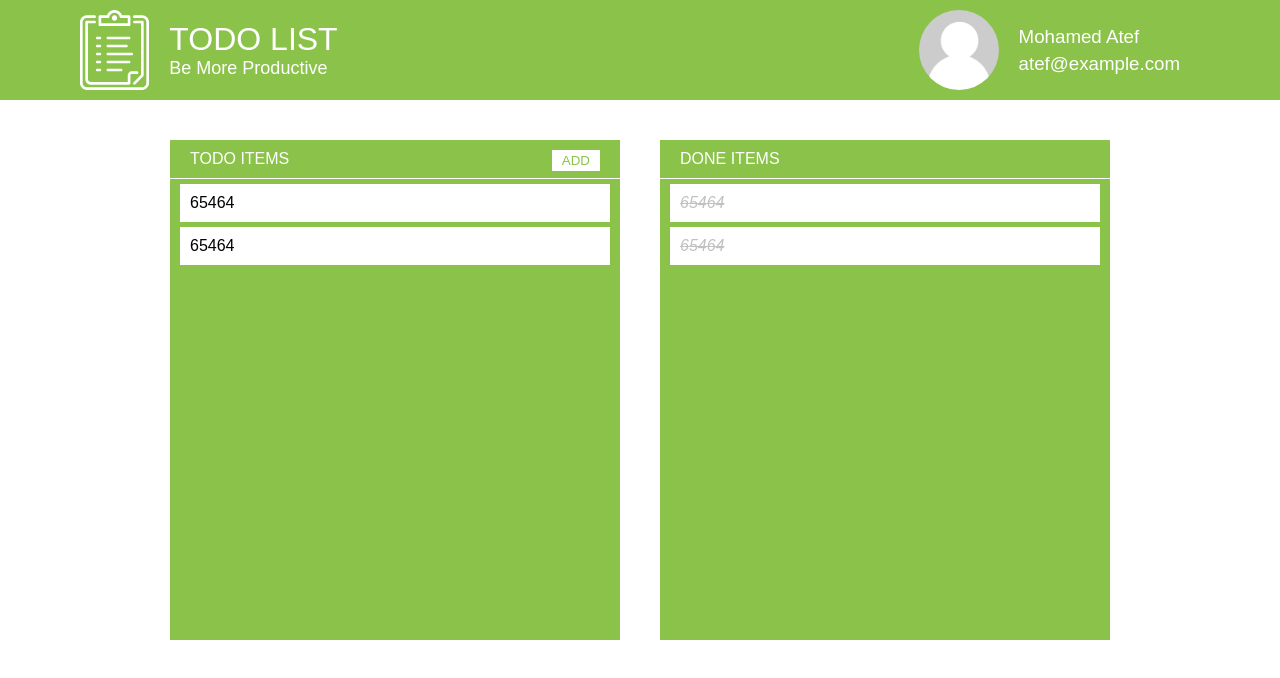
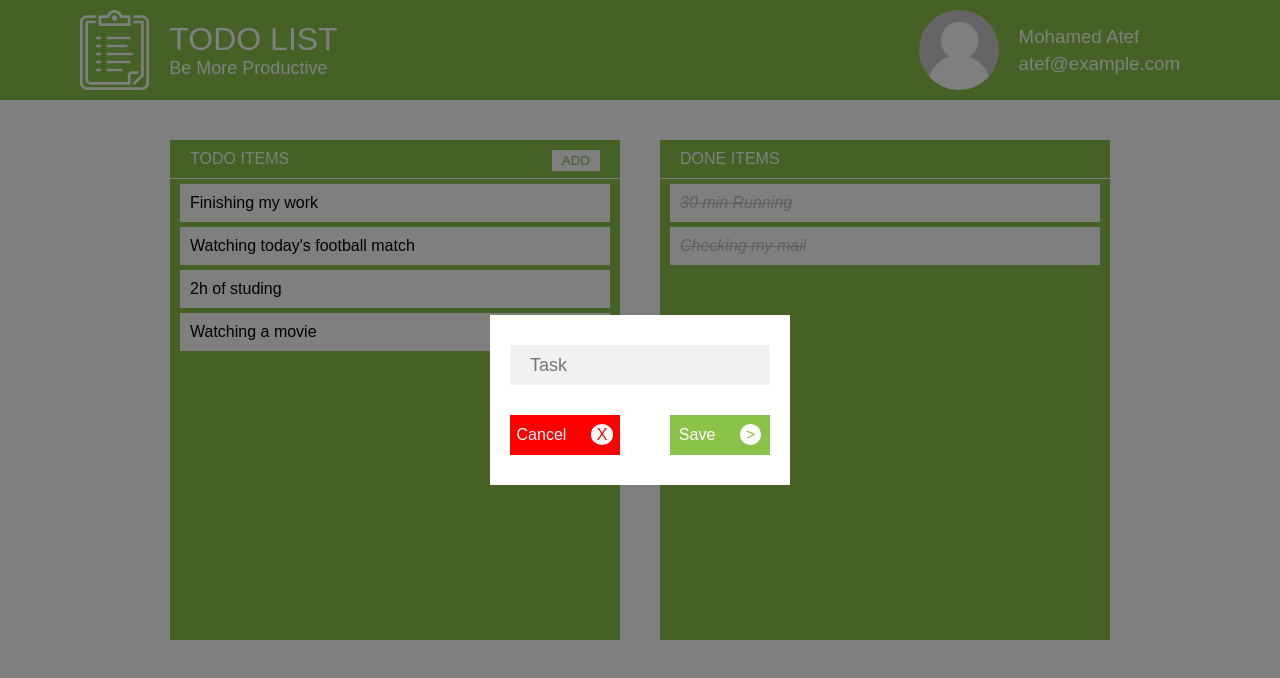
Before and after one commit to omar-marzook/todo-list-app, a React (Create React App) app: page / in a window 1280 px wide. Both pictures are taken after a click on the button "ADD". Shown: the top 678 px of the page. Built offline with nearby package versions, Linux system fonts and the light colour scheme.

Commit message:
Add Todo Works

```diff
--- a/src/App.css
+++ b/src/App.css
@@ -1,5 +1,5 @@
 * {
-  -webkit-box-sizing: border-box;
+    -webkit-box-sizing: border-box;
     box-sizing: border-box;
     margin: 0;
     padding: 0;
@@ -66,8 +66,9 @@
 }
 
 /* Main App */
+
 .main {
-  width: 100%;
+    width: 100%;
     display: flex;
     justify-content: center;
     color: #fff;
@@ -123,3 +124,88 @@
     font-style: italic;
     text-decoration: line-through;
 }
+
+/* Form */
+
+.popup {
+    display: flex;
+    justify-content: center;
+    align-items: center;
+    z-index: 10;
+    position: absolute;
+    width: 100%;
+    height: 100%;
+    background: rgba(0, 0, 0, 0.5);
+}
+
+/* #popup {
+    visibility: hidden;
+} */
+
+.add-window {
+    width: 300px;
+    background: #fff;
+    padding: 30px 20px;
+    margin: auto;
+    text-align: center;
+}
+
+.input {
+    border: 0;
+    background: #f1f1f1;
+    height: 40px;
+    width: 100%;
+    padding: 0 20px;
+    font-size: 18px;
+    margin: 0 auto;
+}
+
+.form-btns {
+    margin: auto;
+    margin-top: 30px;
+    width: 100%;
+}
+
+.cancel {
+    border: 0;
+    background: red;
+    color: #fff;
+    height: 40px;
+    width: 110px;
+    font-size: 16px;
+    float: left;
+}
+
+.cancel span {
+    background: #fff;
+    color: red;
+    border-radius: 50%;
+    width: 20px;
+    height: 50px;
+    padding: 2px 6px;
+    margin-left: 20px;
+}
+
+.save {
+    border: 0;
+    background: #8bc34a;
+    color: #fff;
+    height: 40px;
+    width: 100px;
+    font-size: 16px;
+    float: right;
+}
+
+.save span {
+    background: #fff;
+    color: #8bc34a;
+    border-radius: 50%;
+    width: 20px;
+    height: 50px;
+    padding: 2px 6px;
+    margin-left: 20px;
+}
+
+.active {
+    visibility: visible;
+}
--- a/src/App.js
+++ b/src/App.js
@@ -1,30 +1,78 @@
 import React, { Component } from "react";
+import "./App.css";
 import Header from "./Header.js";
-import "./App.css";
+import Input from "./Input.js";
 
 class App extends Component {
   constructor(props) {
     super(props);
     this.state = {
-      term: "",
-      items: []
+      todoList: [
+        "Finishing my work",
+        "Watching today's football match",
+        "2h of studing",
+        "Watching a movie"
+      ],
+      doneList: ["30 min Running", "Checking my mail"],
+      value: "",
+      visibility: "hidden"
     };
+
+    this.handleChange = this.handleChange.bind(this);
   }
 
+  showInput = () => {
+    this.setState({ visibility: "visible" });
+  };
+
+  hideInput = () => {
+    this.setState({ visibility: "hidden" });
+  };
+
+  handleChange = e => {
+    this.setState({ value: e.target.value });
+  };
+
+  addTodo = e => {
+    e.preventDefault();
+    let task = this.state.value;
+    this.setState({
+      todoList: [...this.state.todoList, task],
+      value: ""
+    });
+  };
+
   render() {
-    return(
+    return (
       <div>
-        <Header/>
+        <Input
+          visibility={this.state.visibility}
+          hideInput={this.hideInput}
+          value={this.state.value}
+          addTodo={this.addTodo}
+          handleChange={this.handleChange}
+        />
+        <Header />
 
         <main className="main">
           <section className="todo-list">
             <header className="boxes-header">
               <h2>TODO ITEMS</h2>
-              <button className="add-btn">ADD</button>
+              <button
+                className="add-btn"
+                onClick={() => {
+                  this.showInput();
+                }}
+              >
+                ADD
+              </button>
             </header>
-            <ul>
-              <li className="item-list">65464</li>
-              <li className="item-list">65464</li>
+            <ul className="todo-items">
+              {this.state.todoList.map(todo => (
+                <li className="item-list" key={Date.now() * Math.random()}>
+                  {todo}
+                </li>
+              ))}
             </ul>
           </section>
 
@@ -32,15 +80,17 @@ class App extends Component {
             <header className="boxes-header">
               <h2>DONE ITEMS</h2>
             </header>
-            <ul>
-              <li className="item-list">65464</li>
-              <li className="item-list">65464</li>
+            <ul className="done-items">
+              {this.state.doneList.map(done => (
+                <li className="item-list" key={Date.now() * Math.random()}>
+                  {done}
+                </li>
+              ))}
             </ul>
           </section>
         </main>
-
       </div>
-      );
+    );
   }
 }
 
--- a/src/Header.js
+++ b/src/Header.js
@@ -4,7 +4,6 @@ import logo from "./todo-white.svg";
 class Header extends Component {
   render() {
     return (
-      <div>
         <header className="header">
           <div className="title">
             <img className="todo-logo" src={logo} alt="todo list logo" />
@@ -21,7 +20,6 @@ class Header extends Component {
             </div>
           </div>
         </header>
-      </div>
     );
   }
 }
--- /dev/null
+++ b/src/Input.js
@@ -0,0 +1,33 @@
+import React, { Component } from "react";
+
+class Input extends Component {
+  render() {
+    return (
+      <div
+        id="popup"
+        className="popup"
+        style={{ visibility: this.props.visibility }}
+      >
+        <form className="add-window">
+          <input
+            className="input"
+            type="text"
+            placeholder="Task"
+            value={this.props.value}
+            onChange={this.props.handleChange}
+          />
+          <div className="form-btns">
+            <button className="cancel" onClick={this.props.hideInput}>
+              Cancel <span> X </span>
+            </button>
+            <button className="save" onClick={this.props.addTodo}>
+              Save <span> > </span>
+            </button>
+          </div>
+        </form>
+      </div>
+    );
+  }
+}
+
+export default Input;
```
